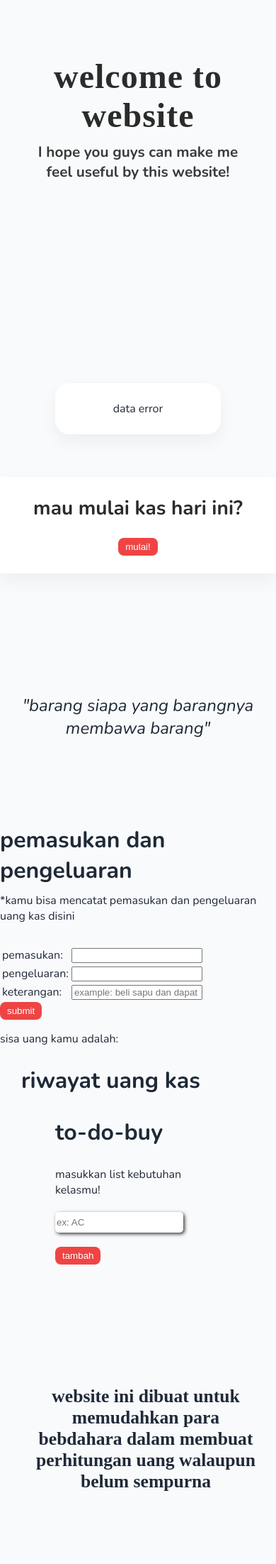
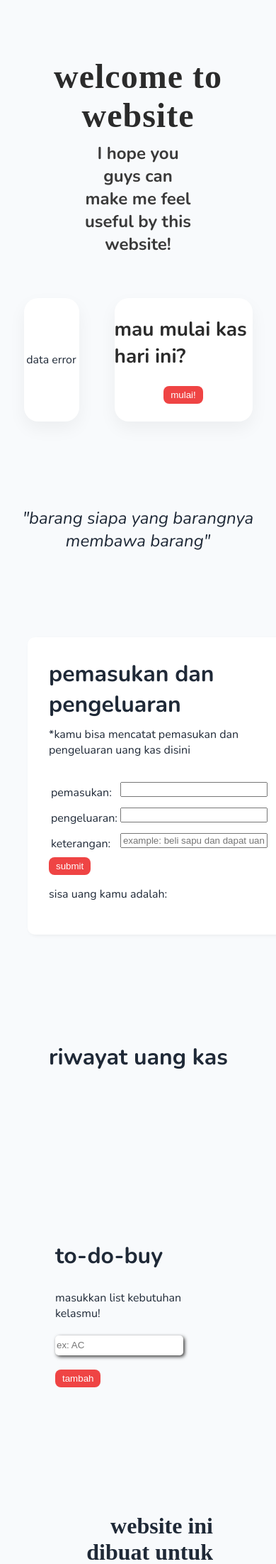
Before and after one commit to Isana5yv/cash-counter-, a PHP site: page /page.php in a window 390 px wide. Shown: the part 80-2284 px from the top of the page at 71% size. Run offline with PHP 8.4, Linux system fonts and the light colour scheme; the visitor is signed in with stand-in values (Sample User, id 1); data that the repository does not hold is empty.

Commit message:
css riwayat.php

```diff
--- a/layout/riwayat.php
+++ b/layout/riwayat.php
@@ -59,182 +59,29 @@
     <meta name="viewport" content="width=device-width, initial-scale=1.0">
     <title>Document</title>
 
-    <style>
-
-        body {
-            margin: 0;
-            padding: 0;
-            display: inline-block;
-            width: 100%;
-            box-sizing: border-box;
-            background-color: #f8fafc;
-  font-family: 'Nunito', sans-serif;
-  color: #1f2937;
-        }
-
-        button {
-  background: #ef4444;
-  color: white;
-  border: none;
-  padding: 8px 16px;
-  border-radius: 8px;
-  cursor: pointer;
-  transition: 0.2s;
-}
-
-button:hover {
-  background: #dc2626;
-}
-        h1 {
-            text-align: center;
-            padding-top: 40px;
-            font-size: 3em;
-            margin-bottom: 10px;
-            justify-content: center;
-            font-family: 'Playfair Display', serif;
-            font-weight: 700;
-            letter-spacing: 1px;
-            color: #2b2b2b;
-        }
-
-h2 {
-    font-size: 2em;
-}
-
-        #real h2 {
-            text-align: center;
-            justify-content: center;
-            margin-top: 10px;
-            margin: auto;
-            color: #3a3a3a;
-            font-size: 1.5em;
-            width: 40%;
-        }
-
-        #real {
-            margin-bottom: 120px;
-        }
-
-
-        .entry {
-            display: flex;
-            flex-wrap: wrap;
-            justify-content: center;
-            gap: 50px;
-            /*height: 40vh;*/
-        }
-
-        #now,
-        #target {
-            background-color: white;
-            box-shadow: 0px 10px 25px rgba(0,0,0,0.05);
-            text-align: center;
-            border-radius: 20px;
-            padding: 25px 0;
-            display: flex;
-            flex-direction: column;
-            justify-content: center;
-            align-items: center;
-            margin-bottom: 70px;
-        }
-
-        #now {
-            min-width: 20%;
-            max-width: 30%;
-        }
-
-        #target {
-            min-width: 60%;
-            max-width: 90%;
-            text-align: left;
-            margin-left: 0;
-        }
-
-#target h2{
-    font-size: 1.75em;
-    margin-top: 0;
-    color: #2b2b2b;
-}
-#now span{
-    color: #3a3a3a;
-}
-button{
-    size: 3em;
-    padding: 5px 10px;
-}
-       .quotes {
-            height: auto;
-            margin-bottom: 120px;
-            text-align: center;
-            justify-content: center;
-            padding-top: 50px;
-            font-size: x-large;
-        }
-
-        .pendahuluan {
-            width: 100%;
-            display: inline-block;
-            margin-bottom: 120px;
-        }
-
-        .text {
-            width: 50%;
-            text-align: end;
-            justify-content: center;
-            padding: 50px;
-            margin: auto;
-            margin-right: 10%;
-  font-family: 'DM Serif Display', serif;
-        }
-
-@media (max-width: 768px) {
-    #real h2 {
-        width: 80%;
-        font-size: 1.3em;
-    }
-    .entry{
-        gap: 0px;
-        justify-content: center;
-    }
-
-    #now, #target{
-        margin-bottom: 120px;
-    }
-    #now {
-       min-width: 60%;
-        max-width: 70%;
-        margin-bottom: 60px;
-        margin-left: 0;
-    }
-    #target{
-        min-width:100%;
-        border-radius: 0;
-        box-shadow: 0px 10px 25px rgba(0,0,0,0.05);
-    }
-    .text {
-        width: 80%;
-        margin: auto;
-        text-align: center;
-        font-size: 0.8rem;
-    }
-}
-</style>
 </head>
 
-<section class="riwayatph">
-    <div class="kebutuhan_tujuan">
-        <div class="kebutuhan">
+<section class="riwayatph" style="display: flex; flex-wrap: wrap;
+    gap: 25px;
+    width: 80%;
+    margin: auto;">
+    <div class="kebutuhan_tujuan" style=" margin: auto;
+    margin-bottom: 100px;">
+        <div class="kebutuhan" style="background-color: white;
+    box-shadow: 2px 2px 5px rgba(0,0,0,0.05);
+    padding: 30px;
+    border-radius: 10px;">
             <h2 style="margin-top: 0; margin-bottom: 10px;">pemasukan dan pengeluaran</h2>
             <p style="margin-top: 0;margin-bottom: 30px;">*kamu bisa mencatat pemasukan dan pengeluaran uang kas disini</p>
             <form action="page.php" method="post">
                 <table>
                 <tr><td><label for="pemasukan">pemasukan:</label></td><td>
-                <input style="margin-bottom: 0;" type="number" name="uang_masuk" id="uang_masuk"></td></tr>
+                <input style="margin-bottom: 10px; width: 200px; " type="number" name="uang_masuk" id="uang_masuk"></td></tr>
                 <tr><td ><label for="pengeluaran">pengeluaran:</label></td><td>
-                <input style="margin-bottom: 0;" type="number" name="uang_keluar" id="uang_keluar"></td></tr>
+                <input style="margin-bottom: 10px; width: 200px;" type="number" name="uang_keluar" id="uang_keluar"></td></tr>
 
                 <tr><td ><label for="ket_uang">keterangan:</label></td><td>
-                <input style="margin-bottom: 0;" type="text" name="ket_uang" id="keterangan_uang" placeholder="example: beli sapu dan dapat uang hilang"></td></tr>
+                <input style="margin-bottom: 10px; width: 200px;" type="text" name="ket_uang" id="keterangan_uang" placeholder="example: beli sapu dan dapat uang hilang"></td></tr>
 </table><button type="submit" name="operasi" id="operasi">submit</button>
                 <p>sisa uang kamu adalah:</p>
                 <span id="sisa_uang"></span><!--nomin.textContent - uang_keluar.value + uang_masuk.value-->
@@ -243,13 +90,22 @@
         </div>
 </div>
 
-    <div class="aktivitas">
+    <div class="aktivitas" style="text-align: left;">
         <h2 style="margin-bottom: 30px; margin-left: 30px;">riwayat uang kas</h2>
-        <div class="riwayat">
+        <div class="riwayat" style=" width: 320px;
+    height: 180px;
+    display: grid;
+    grid-template-columns: repeat(2, 1fr);
+    overflow-y: auto;
+    gap: 10px;">
 
             <?php
             while ($row = $result2->fetch_assoc()) {
-                echo "<div class='perTanggal'>";
+                echo "<div class='perTanggal' style='background: #fee2e2;
+    box-shadow: 2px 2px 5px rgba(0,0,0,0.05);
+    padding: 10px;
+    border-radius: 10px;
+    text-align: center;'>";
                 echo "<p style='color: #3a3a3a'>" . $row['tanggal'] . "</p>";
                 echo "<h3>" . $row['kas_total'] . "</h3>";
                 echo "<p style='color: green;margin-bottom:0;'>+ " . $row['kas_masuk'] . "<p style='color: #ef4444;margin-top:0;'>- " . $row['kas_keluar'] . "<br>" .
```
